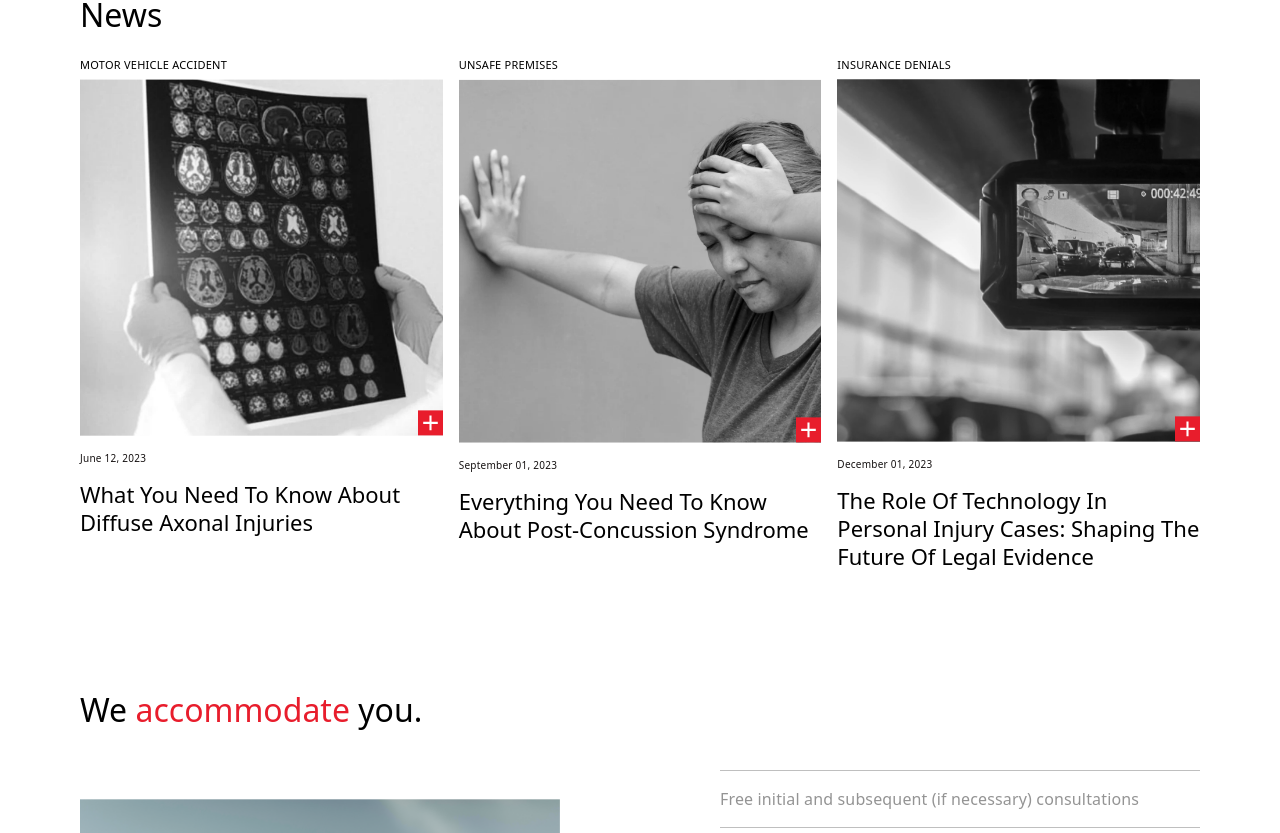
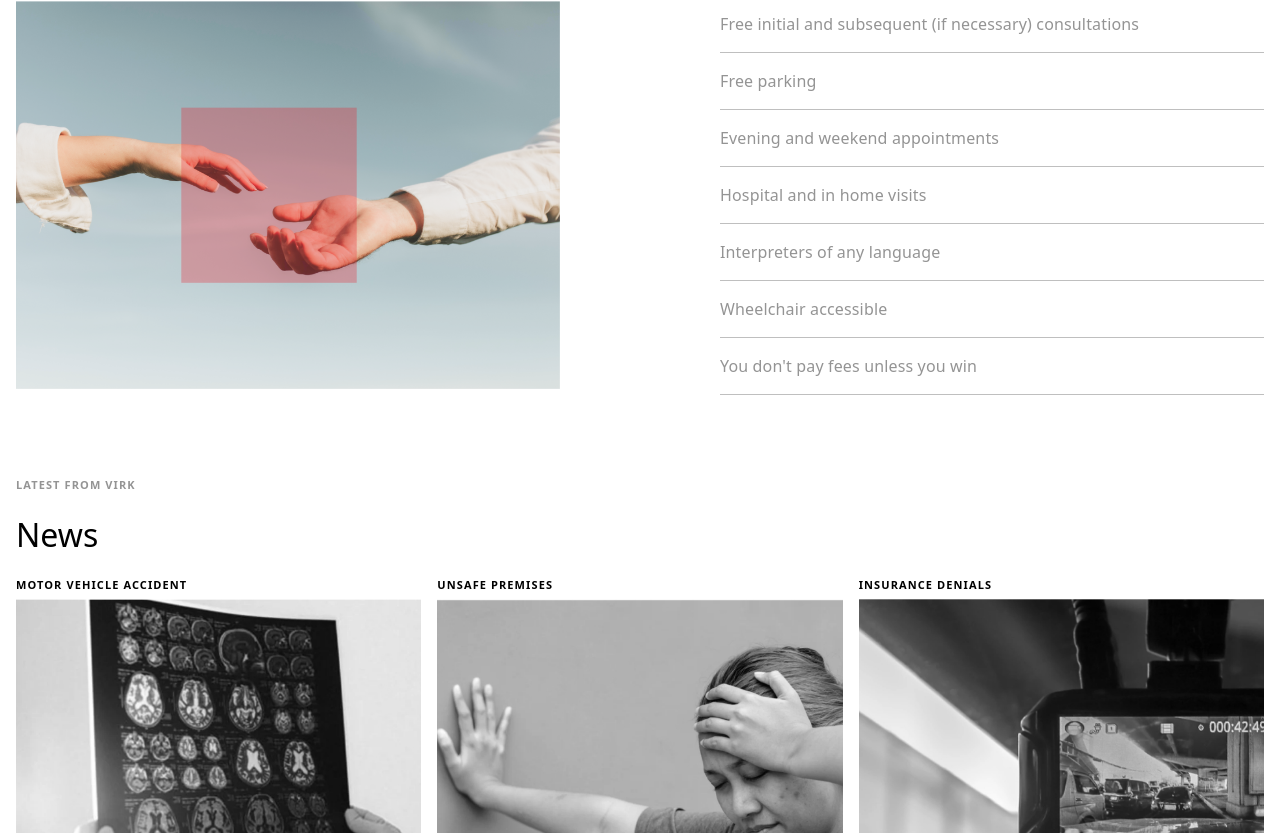
Before and after one commit to DevOluwatoyin/commercial-website, a React (Vite) app: page / in a window 1280 px wide. Shown: the part 5467-6300 px from the top of the page. Built offline with nearby package versions, Linux system fonts and the light colour scheme; a web font is replaced by a local one.

Commit message:
modify news and accomodate

```diff
--- a/src/components/Accommodate.jsx
+++ b/src/components/Accommodate.jsx
@@ -1,17 +1,18 @@
 import Typography from "./Typography";
 import { offers } from "../constants/navLinks";
 import AccommodateImg from "../assets/accommodate.png";
+import { Link } from "react-router-dom";
 
 const Accommodate = () => {
   return (
-    <section className="space-y-10 px-4 py-10 md:px-20">
+    <section className="mx-auto max-w-[1440px] space-y-10 px-4 py-10">
       <Typography
         color="primary-dark"
         variant="headline-l"
-        fontWeight="regular"
+        fontWeight="semi-bold"
       >
         We
-        <Typography tag="span" variant="headline-l" fontWeight="regular">
+        <Typography tag="span" variant="headline-l" fontWeight="semi-bold">
           {" "}
           accommodate
         </Typography>{" "}
@@ -23,13 +24,13 @@ const Accommodate = () => {
         </div>
         <div className="flex flex-col border-b border-b-gray-200 md:w-1/2">
           {offers.map((offer, id) => (
-            <Typography
+            <Link
+              to=""
               key={id}
-              fontWeight="regular"
-              customClassName="!text-primary-light text-title-m border-t border-t-gray-200 py-4"
+              className="border-t border-t-gray-200 py-4 text-title-m font-medium transition text-primary-light hover:text-primary-main"
             >
               {offer}
-            </Typography>
+            </Link>
           ))}
         </div>
       </div>
--- a/src/components/News.jsx
+++ b/src/components/News.jsx
@@ -5,14 +5,14 @@ import Typography from "./Typography";
 
 const News = () => {
   return (
-    <section className="px-4 py-10 md:p-20">
-      <Typography customClassName="uppercase !text-primary-light !text-[11px] !tracking-widest">
+    <section className="mx-auto max-w-[1440px] px-4 py-10">
+      <Typography customClassName="uppercase !text-primary-light font-bold !text-[11px] !tracking-widest">
         Latest from Virk
       </Typography>
       <Typography
         color="primary-dark"
         variant="headline-l"
-        fontWeight="regular"
+        fontWeight="medium"
         customClassName="my-5"
       >
         News
--- a/src/components/SingleNews.jsx
+++ b/src/components/SingleNews.jsx
@@ -12,24 +12,24 @@ const SingleNews = ({ heading, img, date, title }) => {
     <div className="flex-1">
       <Typography
         color="primary-dark"
-        customClassName="uppercase !text-[11px] mb-1"
-        fontWeight="medium"
+        customClassName="uppercase !text-[11px] mb-1 tracking-widest"
+        fontWeight="bold"
       >
         {heading}
       </Typography>
-      <div className="relative -z-10">
+      <div className="relative">
         <img src={img} alt="" className="" />
-        <img src={AddIcon} alt="" className="absolute bottom-0 right-0" />
+        <img src={AddIcon} alt="" className="absolute bottom-0 right-0 cursor-pointer" />
       </div>
       <div>
-        <Typography customClassName="!text-primary-dark !text-[10px] my-3">
+        <Typography fontWeight="medium" customClassName="!text-primary-dark !text-xs my-3">
           {date}
         </Typography>
         <Typography
           color="primary-dark"
           variant="title-l"
-          fontWeight="regular"
-          customClassName="capitalize cursor-pointer hover:underline"
+          fontWeight="medium"
+          customClassName="capitalize cursor-pointer hover:underline hover:text-primary-main transition"
           onClick={navigateToSingleNews}
         >
           {title}
--- a/src/pages/home.jsx
+++ b/src/pages/home.jsx
@@ -12,21 +12,20 @@ import Expectation from "../components/Expectation";
 import News from "../components/News";
 
 const Home = () => {
-
   useEffect(() => {
     window.scrollTo(0, 0);
   }, []);
   return (
     <Fragment>
       <section className="bg-black-700">
-        <div className="flex flex-col px-5 pt-20 pb-10 lg:pb-20 md:px-10 xl:max-w-[80%] mx-auto">
-          <p className="fluid-text leading-[0.8] font-bold text-white">
+        <div className="mx-auto flex flex-col px-5 pb-10 pt-20 md:px-10 lg:pb-20 xl:max-w-[80%]">
+          <p className="fluid-text font-bold leading-[0.8] text-white">
             Results
           </p>
-          <p className="fluid-text leading-[0.8] self-center font-bold text-white">
+          <p className="fluid-text self-center font-bold leading-[0.8] text-white">
             fair &
           </p>
-          <p className="fluid-text leading-[0.8] self-end font-bold text-white">
+          <p className="fluid-text self-end font-bold leading-[0.8] text-white">
             square.
           </p>
         </div>
@@ -50,9 +49,9 @@ const Home = () => {
 
       <Expectation />
 
+      <Accommodate />
+
       <News />
-
-      <Accommodate />
 
       <NewsLetter />
 
```
